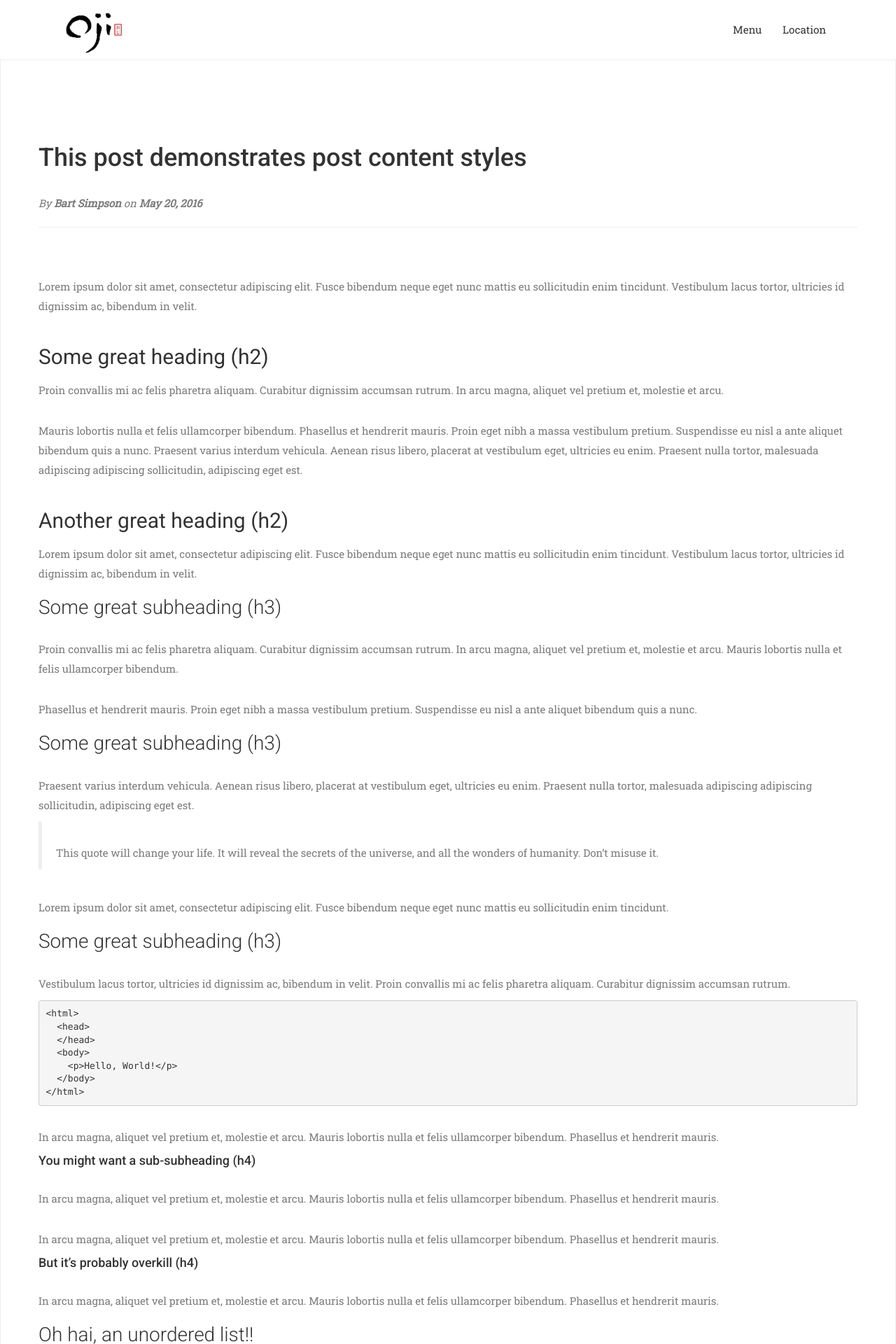
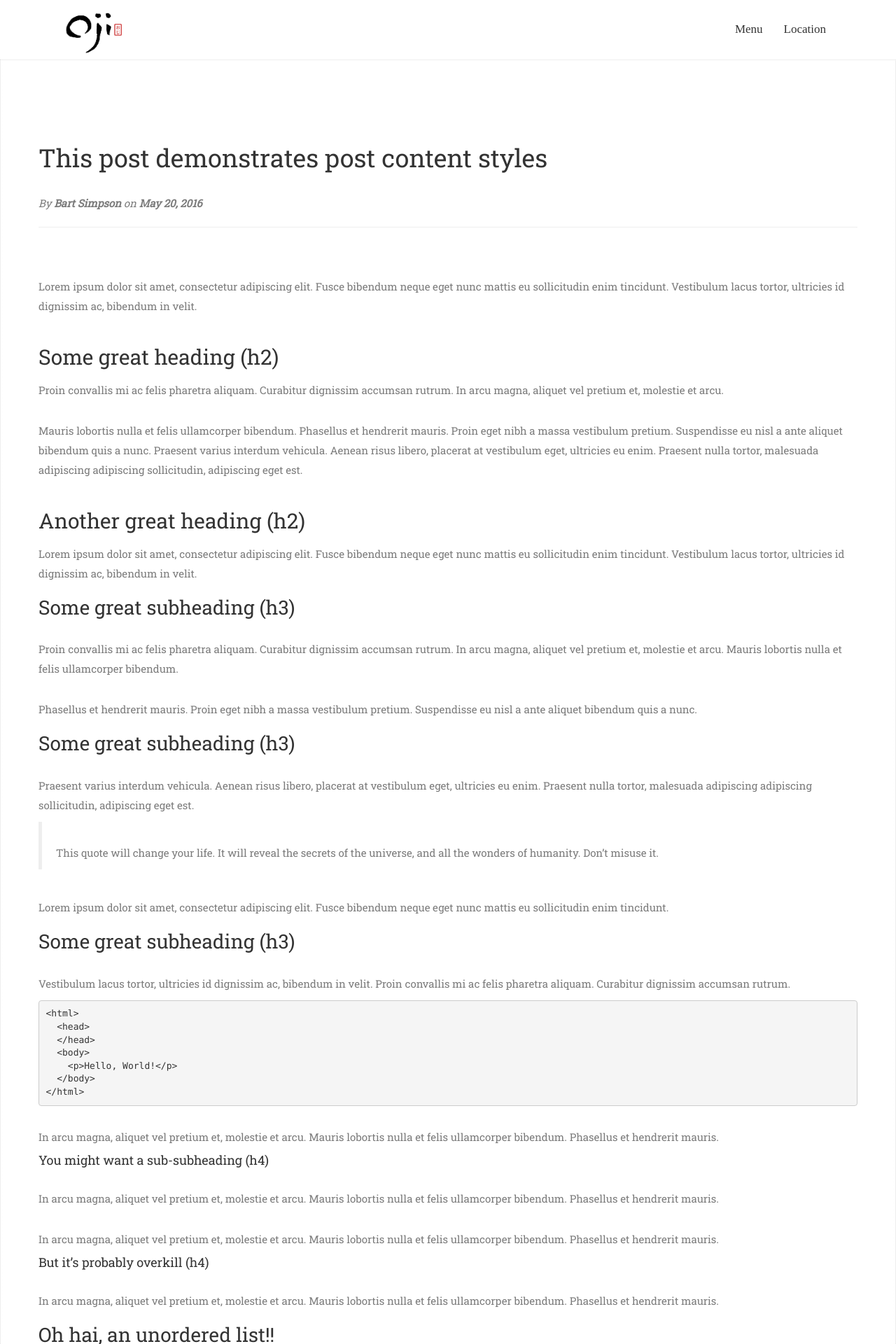
Before and after one commit to grimmdude/oji-ramen, a Jekyll site: the page built from _posts/2016-05-20-this-post-demonstrates-post-content-styles.md, in a window 1280 px wide. Shown: the top 1920 px of the page at 70% size. Built offline with Jekyll 4.4.1, drawn with Linux system fonts in a browser that asks for light colours; nearby versions of some CDN libraries; some web fonts are replaced.

Commit message:
Adjust font

```diff
--- a/css/airspace.css
+++ b/css/airspace.css
@@ -6,16 +6,15 @@
  *
  */
 
-@import url(//fonts.googleapis.com/css?family=Open+Sans:400,300,600);
 @import url(//fonts.googleapis.com/css?family=Roboto:400,100,300,500,700);
 @import url('https://fonts.googleapis.com/css?family=Roboto+Slab&display=swap');
+@import url('https://fonts.googleapis.com/css?family=Fondamento&display=swap');
 
 /* var text-decoration */
 /*--
 	Common Css
 --*/
 body {
-  font-family: 'Open Sans', sans-serif;
   -webkit-font-smoothing: antialiased;
   font-family: 'Roboto Slab', serif;
 }
@@ -25,7 +24,6 @@
 h4,
 h5,
 h6 {
-  font-family: 'Roboto', sans-serif;
 }
 h2 {
   font-size: 30px;
@@ -69,7 +67,7 @@
 header {
   background: #fff;
   padding: 0;
-  font-family: 'Roboto Slab', serif;
+  font-family: 'Fondamento', cursive;
 }
 header .navbar {
   margin-bottom: 0px;
@@ -87,7 +85,7 @@
 }
 header .navbar-default .navbar-nav li a {
   color: #333333;
-  font-size: 15px;
+  font-size: 17px;
 }
 font header .navbar-default .navbar-nav li a:hover {
   color: #000;
@@ -687,7 +685,6 @@
   background: #47424C;
   border: none;
   color: #fff;
-  font-family: 'Open Sans', sans-serif;
   font-size: 18px;
 }
 /*--
--- a/index.html
+++ b/index.html
@@ -8,12 +8,13 @@
 <section id="slider">
   <div class="container">
     <div class="row">
-      <div class="col-md-10 col-md-offset-2">
+      <div class="col-md-12">
         <div class="block">
           {% comment %}
           <h1 class="animated fadeInUp">A DIGITAL MARKETING &#38; <br> DESIGN AGENCY</h1>
           <p class="animated fadeInUp">We love the Web and the work we do. We work closely with our clients to deliver the best possible solutions for their needs</p>
           {% endcomment %}
+          <!--<p class="text-center"><a href="" class="btn btn-primary btn-lg">Visit</a></p>-->
         </div>
       </div>
     </div>
```
